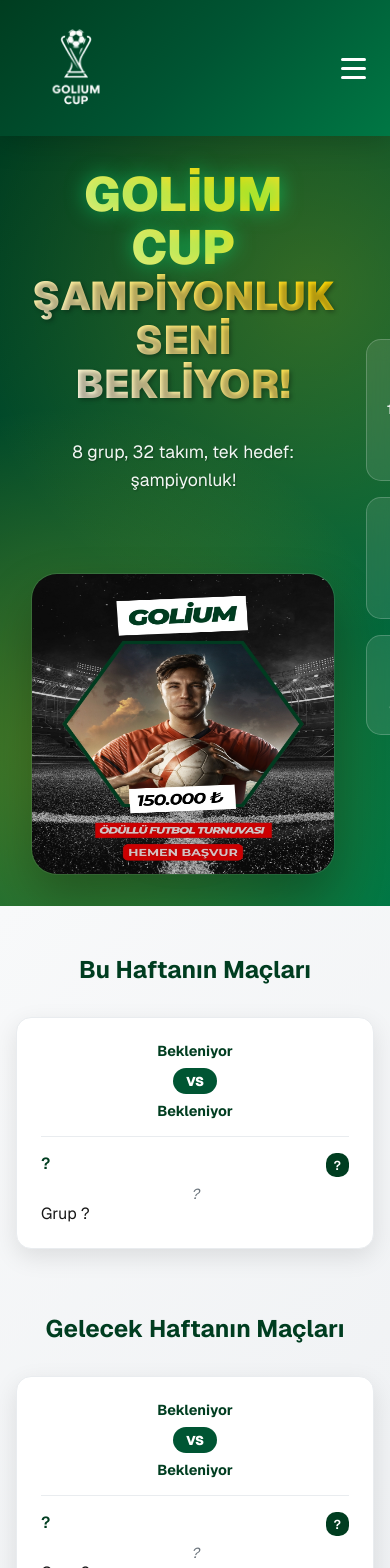
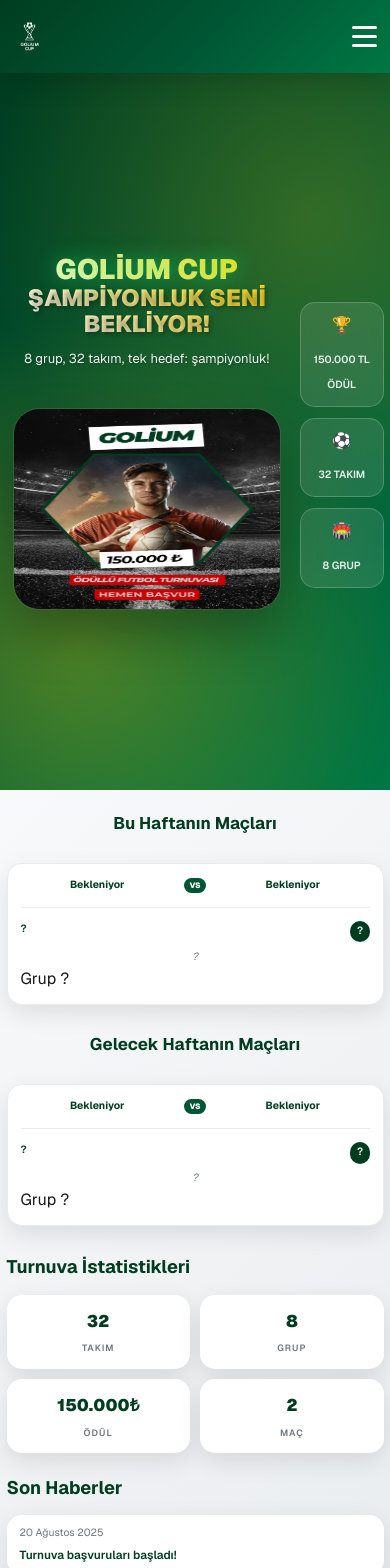
Before and after one commit to AhmetDemirEvrensel/GoliumWebsite, a Next.js app: page / in a window 390 px wide. Shown: the top 1568 px of the page. Built offline with nearby package versions, Linux system fonts and the light colour scheme.

Commit message:
Fix mobile view issues - improved responsive design for standings page, header menu, and updated statistics data

```diff
--- a/src/app/globals.css
+++ b/src/app/globals.css
@@ -14,6 +14,7 @@
 body {
   max-width: 100vw;
   overflow-x: hidden;
+  font-size: 16px;
 }
 
 body {
@@ -22,6 +23,7 @@
   font-family: -apple-system, BlinkMacSystemFont, 'Segoe UI', Roboto, 'Helvetica Neue', Arial, sans-serif;
   -webkit-font-smoothing: antialiased;
   -moz-osx-font-smoothing: grayscale;
+  line-height: 1.6;
 }
 
 * {
@@ -37,6 +39,26 @@
 
 button {
   font-family: inherit;
+  -webkit-tap-highlight-color: transparent;
+}
+
+/* Touch optimizations for mobile */
+input, textarea, button, select, a {
+  -webkit-tap-highlight-color: rgba(0, 0, 0, 0);
+  -webkit-touch-callout: none;
+  -webkit-user-select: none;
+  -khtml-user-select: none;
+  -moz-user-select: none;
+  -ms-user-select: none;
+  user-select: none;
+}
+
+input, textarea {
+  -webkit-user-select: text;
+  -khtml-user-select: text;
+  -moz-user-select: text;
+  -ms-user-select: text;
+  user-select: text;
 }
 
 /* Scrollbar styling */
@@ -49,10 +71,23 @@
 }
 
 ::-webkit-scrollbar-thumb {
-  background: linear-gradient(135deg, #1e3c72 0%, #2a5298 100%);
+  background: linear-gradient(135deg, #003D20 0%, #005533 100%);
   border-radius: 4px;
 }
 
 ::-webkit-scrollbar-thumb:hover {
-  background: linear-gradient(135deg, #2a5298 0%, #1e3c72 100%);
+  background: linear-gradient(135deg, #005533 0%, #003D20 100%);
 }
+
+/* Mobile optimizations */
+@media (max-width: 768px) {
+  html {
+    font-size: 14px;
+  }
+}
+
+@media (max-width: 480px) {
+  html {
+    font-size: 13px;
+  }
+}
--- a/src/app/page.module.css
+++ b/src/app/page.module.css
@@ -245,32 +245,41 @@
 
   .heroContent {
     gap: 2rem;
+    padding: 0 1rem;
   }
 }
 
 @media (max-width: 768px) {
   .heroSection {
-    min-height: 60vh;
-    padding: 2rem 0;
+    min-height: 90vh;
+    padding: 1rem 0;
   }
 
   .heroContent {
     grid-template-columns: 1fr;
     gap: 2rem;
     text-align: center;
+    padding: 0 1rem;
   }
 
   .heroText h1 {
-    font-size: 2.5rem;
+    font-size: 2.2rem;
+    margin-bottom: 1.5rem;
   }
 
   .heroText p {
     font-size: 1.1rem;
+    margin-bottom: 2rem;
   }
 
   .ctaButton {
     padding: 1.2rem 2rem;
     font-size: 1rem;
+  }
+
+  .sliderImage {
+    max-width: 90%;
+    max-height: 250px;
   }
 
   .infoCards {
@@ -280,5 +289,60 @@
     right: auto;
     margin-top: 2rem;
     grid-template-columns: 1fr;
+    gap: 1rem;
+    padding: 0 1rem;
+  }
+
+  .infoCard {
+    padding: 1rem;
   }
 }
+
+@media (max-width: 480px) {
+  .heroSection {
+    min-height: 85vh;
+    padding: 0.5rem 0;
+  }
+
+  .heroContent {
+    padding: 0 0.5rem;
+    gap: 1.5rem;
+  }
+
+  .heroText h1 {
+    font-size: 1.8rem;
+    margin-bottom: 1rem;
+  }
+
+  .heroText p {
+    font-size: 1rem;
+    margin-bottom: 1.5rem;
+  }
+
+  .ctaButton {
+    padding: 1rem 1.5rem;
+    font-size: 0.9rem;
+  }
+
+  .sliderImage {
+    max-width: 95%;
+    max-height: 200px;
+  }
+
+  .infoCards {
+    gap: 0.8rem;
+    padding: 0 0.5rem;
+  }
+
+  .infoCard {
+    padding: 0.8rem;
+  }
+
+  .infoCard .icon {
+    font-size: 1.2rem;
+  }
+
+  .infoCard .label {
+    font-size: 0.8rem;
+  }
+}
--- a/src/app/puan-durumu/page.module.css
+++ b/src/app/puan-durumu/page.module.css
@@ -423,6 +423,43 @@
   font-weight: 600;
 }
 
+/* Mobile table scroll support */
+.standingsContainer .table {
+  overflow-x: auto;
+  -webkit-overflow-scrolling: touch;
+}
+
+.statisticsContainer .playersTable {
+  overflow-x: auto;
+  -webkit-overflow-scrolling: touch;
+}
+
+.tableHeader, .tableRow {
+  min-width: 600px;
+}
+
+.playersHeader, .playerRow {
+  min-width: 450px;
+}
+
+/* Touch scroll indicators */
+.table::-webkit-scrollbar,
+.playersTable::-webkit-scrollbar {
+  height: 4px;
+}
+
+.table::-webkit-scrollbar-track,
+.playersTable::-webkit-scrollbar-track {
+  background: #f1f1f1;
+  border-radius: 2px;
+}
+
+.table::-webkit-scrollbar-thumb,
+.playersTable::-webkit-scrollbar-thumb {
+  background: #003D20;
+  border-radius: 2px;
+}
+
 @media (max-width: 768px) {
   .container {
     padding: 0 1rem;
@@ -430,29 +467,209 @@
 
   .title {
     font-size: 2rem;
+    margin-bottom: 2rem;
+  }
+
+  .tabContainer {
+    flex-direction: row;
+    flex-wrap: wrap;
+    width: 100%;
+    gap: 0.3rem;
+  }
+
+  .tab {
+    padding: 0.8rem 1rem;
+    font-size: 0.9rem;
+    flex: 1;
+    min-width: fit-content;
+  }
+
+  .groupSelector {
+    flex-wrap: wrap;
+    gap: 0.5rem;
+    margin-bottom: 1.5rem;
+  }
+
+  .groupButton {
+    padding: 0.6rem 1rem;
+    font-size: 0.9rem;
+    flex: 1;
+    min-width: 80px;
+  }
+
+  .standingsContainer, .fixturesContainer, .statisticsContainer {
+    padding: 1rem;
+  }
+
+  .table {
+    overflow-x: auto;
+    -webkit-overflow-scrolling: touch;
+  }
+
+  .tableHeader, .tableRow {
+    grid-template-columns: 35px 2fr 45px 45px 45px 45px 45px 45px 50px 50px;
+    font-size: 0.75rem;
+    min-width: 600px;
+  }
+
+  .headerCell, .cell {
+    padding: 0.6rem 0.2rem;
+    font-size: 0.75rem;
+  }
+
+  .teamCell {
+    padding: 0.6rem 0.5rem;
+    font-size: 0.85rem;
+  }
+
+  .pointsCell {
+    padding: 0.6rem 0.2rem;
+    font-size: 0.9rem;
+    font-weight: 900;
+  }
+
+  .groupTitle {
+    font-size: 1.4rem;
+    margin-bottom: 1rem;
+  }
+
+  .matchCard {
+    padding: 1rem;
+  }
+
+  .matchTeams {
+    flex-direction: row;
+    gap: 0.5rem;
+    align-items: center;
+  }
+
+  .homeTeam, .awayTeam {
+    font-size: 0.85rem;
+    flex: 1;
+  }
+
+  .scoreContainer {
+    flex: 0 0 80px;
+  }
+
+  .score, .vs {
+    padding: 0.3rem 0.6rem;
+    font-size: 0.8rem;
+  }
+
+  .statisticsGrid {
+    grid-template-columns: 1fr;
+    gap: 1.5rem;
+  }
+
+  .statisticsSection {
+    padding: 1rem;
+  }
+
+  .sectionTitle {
+    font-size: 1.2rem;
+  }
+
+  .playersTable {
+    overflow-x: auto;
+    -webkit-overflow-scrolling: touch;
+  }
+
+  .playersHeader, .playerRow {
+    grid-template-columns: 40px 2fr 1.5fr 60px 50px;
+    font-size: 0.75rem;
+    min-width: 400px;
+  }
+
+  .playerHeaderCell, .playerCell {
+    padding: 0.6rem 0.3rem;
+    font-size: 0.75rem;
+  }
+
+  .playerNameCell, .playerTeamCell {
+    padding: 0.6rem 0.5rem;
+    font-size: 0.8rem;
+  }
+
+  .playerStatCell {
+    font-size: 0.85rem;
+  }
+
+  .navigation {
+    flex-direction: column;
+    gap: 0.5rem;
+  }
+
+  .navButton {
+    width: 30px;
+    height: 30px;
+    font-size: 0.9rem;
+  }
+
+  .sectionHeader {
+    flex-direction: column;
+    align-items: flex-start;
+    gap: 1rem;
+  }
+}
+
+@media (max-width: 480px) {
+  .container {
+    padding: 0 0.5rem;
+  }
+
+  .title {
+    font-size: 1.8rem;
+    margin-bottom: 1.5rem;
   }
 
   .tabContainer {
     flex-direction: column;
-    width: 100%;
+    gap: 0.5rem;
+  }
+
+  .tab {
+    padding: 0.8rem;
+    font-size: 0.85rem;
   }
 
   .groupSelector {
-    grid-template-columns: repeat(4, 1fr);
+    grid-template-columns: repeat(3, 1fr);
+    gap: 0.3rem;
+  }
+
+  .groupButton {
+    padding: 0.6rem 0.8rem;
+    font-size: 0.8rem;
+  }
+
+  .standingsContainer, .fixturesContainer, .statisticsContainer {
+    padding: 0.8rem;
   }
 
   .tableHeader, .tableRow {
-    grid-template-columns: 30px 1fr repeat(8, 40px);
+    grid-template-columns: 30px 2fr 35px 35px 35px 35px 35px 35px 40px 45px;
+    font-size: 0.7rem;
+    min-width: 500px;
+  }
+
+  .headerCell, .cell {
+    padding: 0.5rem 0.1rem;
+    font-size: 0.7rem;
+  }
+
+  .teamCell {
+    padding: 0.5rem 0.3rem;
     font-size: 0.8rem;
   }
 
-  .headerCell, .cell {
-    padding: 0.5rem 0.2rem;
+  .pointsCell {
+    padding: 0.5rem 0.1rem;
+    font-size: 0.85rem;
   }
 
-  .teamCell {
-    padding: 0.5rem 0.5rem;
-    font-size: 0.9rem;
+  .groupTitle {
+    font-size: 1.2rem;
   }
 
   .matchTeams {
@@ -461,29 +678,34 @@
   }
 
   .homeTeam, .awayTeam {
-    font-size: 0.9rem;
+    font-size: 0.8rem;
   }
 
-  .statisticsGrid {
-    grid-template-columns: 1fr;
-    gap: 1rem;
+  .scoreContainer {
+    flex: 0 0 70px;
   }
 
   .playersHeader, .playerRow {
-    grid-template-columns: 30px 1fr 1fr 50px 40px;
-    font-size: 0.75rem;
+    grid-template-columns: 35px 2fr 1fr 50px 40px;
+    font-size: 0.7rem;
+    min-width: 350px;
   }
 
   .playerHeaderCell, .playerCell {
     padding: 0.5rem 0.2rem;
+    font-size: 0.7rem;
   }
 
   .playerNameCell, .playerTeamCell {
-    padding: 0.5rem 0.4rem;
+    padding: 0.5rem 0.3rem;
+    font-size: 0.75rem;
+  }
+
+  .playerStatCell {
     font-size: 0.8rem;
   }
 
   .sectionTitle {
-    font-size: 1.2rem;
+    font-size: 1.1rem;
   }
 }
--- a/src/components/Header.module.css
+++ b/src/components/Header.module.css
@@ -15,12 +15,14 @@
   display: flex;
   justify-content: space-between;
   align-items: center;
-  min-height: 120px;
+  min-height: 80px;
+  position: relative;
 }
 
 .logo {
   display: flex;
   align-items: center;
+  z-index: 1001;
 }
 
 .logoContainer {
@@ -36,7 +38,7 @@
 .logoImage {
   height: auto;
   transition: all 0.3s ease;
-  max-height: 120px;
+  max-height: 60px;
   width: auto;
 }
 
@@ -83,6 +85,8 @@
   border: none;
   cursor: pointer;
   padding: 0.5rem;
+  z-index: 1002;
+  position: relative;
 }
 
 .menuToggle span {
@@ -94,6 +98,18 @@
   border-radius: 2px;
 }
 
+.menuToggle.active span:nth-child(1) {
+  transform: rotate(45deg) translate(5px, 5px);
+}
+
+.menuToggle.active span:nth-child(2) {
+  opacity: 0;
+}
+
+.menuToggle.active span:nth-child(3) {
+  transform: rotate(-45deg) translate(7px, -6px);
+}
+
 .mobileMenu {
   display: none;
   position: absolute;
@@ -103,6 +119,15 @@
   background: linear-gradient(135deg, #003D20 0%, #005533 100%);
   padding: 1rem;
   box-shadow: 0 5px 20px rgba(0, 0, 0, 0.3);
+  opacity: 0;
+  transform: translateY(-10px);
+  transition: all 0.3s ease;
+}
+
+.mobileMenu.active {
+  display: block;
+  opacity: 1;
+  transform: translateY(0);
 }
 
 .mobileMenu a {
@@ -120,51 +145,20 @@
   padding-left: 1.5rem;
 }
 
-.menuToggle {
-  display: none;
-  flex-direction: column;
-  background: none;
-  border: none;
-  cursor: pointer;
-  padding: 0.5rem;
-}
-
-.menuToggle span {
-  width: 25px;
-  height: 3px;
-  background: #ffffff;
-  margin: 3px 0;
-  transition: 0.3s;
-  border-radius: 2px;
-}
-
-.mobileMenu {
-  display: none;
-  position: absolute;
-  top: 100%;
-  left: 0;
-  right: 0;
-  background: linear-gradient(135deg, #003D20 0%, #005533 100%);
-  padding: 1rem;
-  box-shadow: 0 5px 20px rgba(0, 0, 0, 0.3);
-}
-
-.mobileMenu a {
-  display: block;
-  color: #ffffff;
-  text-decoration: none;
-  padding: 1rem;
-  border-bottom: 1px solid rgba(255, 255, 255, 0.1);
-  font-weight: 600;
-  transition: all 0.3s ease;
-}
-
-.mobileMenu a:hover {
-  background: rgba(255, 255, 255, 0.1);
-  padding-left: 1.5rem;
+.mobileMenu a:last-child {
+  border-bottom: none;
 }
 
 @media (max-width: 768px) {
+  .container {
+    min-height: 70px;
+    padding: 0 1rem;
+  }
+
+  .logoImage {
+    max-height: 50px;
+  }
+
   .nav {
     display: none;
   }
@@ -172,20 +166,24 @@
   .menuToggle {
     display: flex;
   }
+}
 
-  .menuToggle.active span:nth-child(1) {
-    transform: rotate(45deg) translate(5px, 5px);
+@media (max-width: 480px) {
+  .container {
+    min-height: 60px;
+    padding: 0 0.5rem;
   }
 
-  .menuToggle.active span:nth-child(2) {
-    opacity: 0;
+  .logoImage {
+    max-height: 45px;
   }
 
-  .menuToggle.active span:nth-child(3) {
-    transform: rotate(-45deg) translate(7px, -6px);
+  .mobileMenu {
+    padding: 0.5rem;
   }
 
-  .mobileMenu.active {
-    display: block;
+  .mobileMenu a {
+    padding: 0.8rem 1rem;
+    font-size: 0.9rem;
   }
 }
--- a/src/components/Header.tsx
+++ b/src/components/Header.tsx
@@ -38,7 +38,7 @@
         </nav>
 
         <button
-          className={styles.menuToggle}
+          className={`${styles.menuToggle} ${isMenuOpen ? styles.active : ''}`}
           onClick={() => setIsMenuOpen(!isMenuOpen)}
         >
           <span></span>
@@ -46,8 +46,7 @@
           <span></span>
         </button>
 
-        {isMenuOpen && (
-          <div className={styles.mobileMenu}>
+        <div className={`${styles.mobileMenu} ${isMenuOpen ? styles.active : ''}`}>
           <Link href="/" onClick={() => setIsMenuOpen(false)}>Anasayfa</Link>
           <Link href="/kurallar" onClick={() => setIsMenuOpen(false)}>Kurallar</Link>
           <Link href="/puan-durumu" onClick={() => setIsMenuOpen(false)}>Puan Durumu</Link>
@@ -55,7 +54,6 @@
           <Link href="/biz-kimiz" onClick={() => setIsMenuOpen(false)}>Biz Kimiz</Link>
           <Link href="/iletisim" onClick={() => setIsMenuOpen(false)}>İletişim</Link>
         </div>
-        )}
       </div>
     </header>
   );
--- a/src/components/MatchesSection.module.css
+++ b/src/components/MatchesSection.module.css
@@ -251,8 +251,13 @@
 }
 
 @media (max-width: 768px) {
+  .matchesSection {
+    padding: 2rem 0;
+  }
+
   .weekSection {
     padding: 0 1rem;
+    margin-bottom: 3rem;
   }
 
   .weekHeader {
@@ -267,6 +272,11 @@
 
   .matchesGrid {
     grid-template-columns: 1fr;
+    gap: 1rem;
+  }
+
+  .matchCard {
+    padding: 1.2rem;
   }
 
   .additionalSection {
@@ -277,10 +287,19 @@
 
   .statsGrid {
     grid-template-columns: repeat(2, 1fr);
+    gap: 0.8rem;
+  }
+
+  .statCard {
+    padding: 1.2rem;
+  }
+
+  .statNumber {
+    font-size: 1.5rem;
   }
 
   .teams {
-    flex-direction: column;
+    flex-direction: row;
     gap: 0.5rem;
   }
 
@@ -289,6 +308,74 @@
   }
 
   .vs {
-    margin: 0;
+    margin: 0 0.3rem;
+    padding: 0.2rem 0.6rem;
+    font-size: 0.7rem;
   }
 }
+
+@media (max-width: 480px) {
+  .matchesSection {
+    padding: 1.5rem 0;
+  }
+
+  .weekSection {
+    padding: 0 0.5rem;
+    margin-bottom: 2rem;
+  }
+
+  .weekHeader h2 {
+    font-size: 1.3rem;
+  }
+
+  .matchCard {
+    padding: 1rem;
+  }
+
+  .additionalSection {
+    padding: 0 0.5rem;
+    gap: 1.5rem;
+  }
+
+  .statsSection h2, .newsSection h2 {
+    font-size: 1.4rem;
+    margin-bottom: 1rem;
+  }
+
+  .statCard {
+    padding: 1rem;
+  }
+
+  .statNumber {
+    font-size: 1.3rem;
+  }
+
+  .statLabel {
+    font-size: 0.7rem;
+  }
+
+  .newsItem {
+    padding: 0.8rem 1rem;
+  }
+
+  .newsTitle {
+    font-size: 0.9rem;
+  }
+
+  .homeTeam, .awayTeam {
+    font-size: 0.8rem;
+  }
+
+  .vs {
+    padding: 0.1rem 0.4rem;
+    font-size: 0.6rem;
+  }
+
+  .stadium {
+    font-size: 0.8rem;
+  }
+
+  .date, .time {
+    font-size: 0.8rem;
+  }
+}
```
Also changed, not shown: data/statistics.json (+72 -9 lines). Lines whose indentation alone changed are shown as unchanged.
